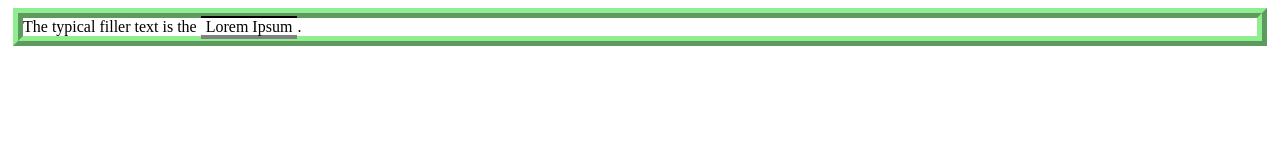
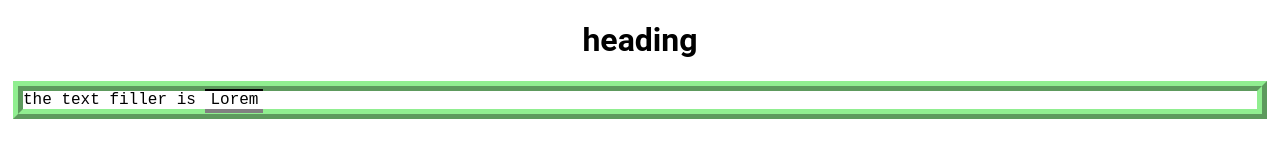
Before and after one commit to chrish623/1620week5, a plain HTML site: page index.html in a window 1280 px wide. Drawn offline with Linux system fonts and the light colour scheme.

Commit message:
added font family and aligned text to center

```diff
--- a/index.html
+++ b/index.html
@@ -25,9 +25,10 @@
     <h2 id="ottawa">Ottawa</h2>
     <p>Ottawa is capital of Canada.</p>
     <p><a href="#top">Go to the top</a></p> -->
-    <p>
+    <!-- <p>
         The typical filler text is the <span>Lorem Ipsum</span>.
-        </p>
-
+        </p> -->
+        <h1>heading</h1>
+        <p>the text filler is <span>Lorem</span></p>
   </body>
 </html>
--- a/stylesheets/stylesheet.css
+++ b/stylesheets/stylesheet.css
@@ -26,3 +26,12 @@ p{
     border-style: ridge;
     margin: 5px;
 }
+
+h1{
+    font-family: Roboto, sans-serif;
+    text-align: center;
+}
+
+body{
+    font-family: 'Courier New', Courier, monospace;
+}
```
